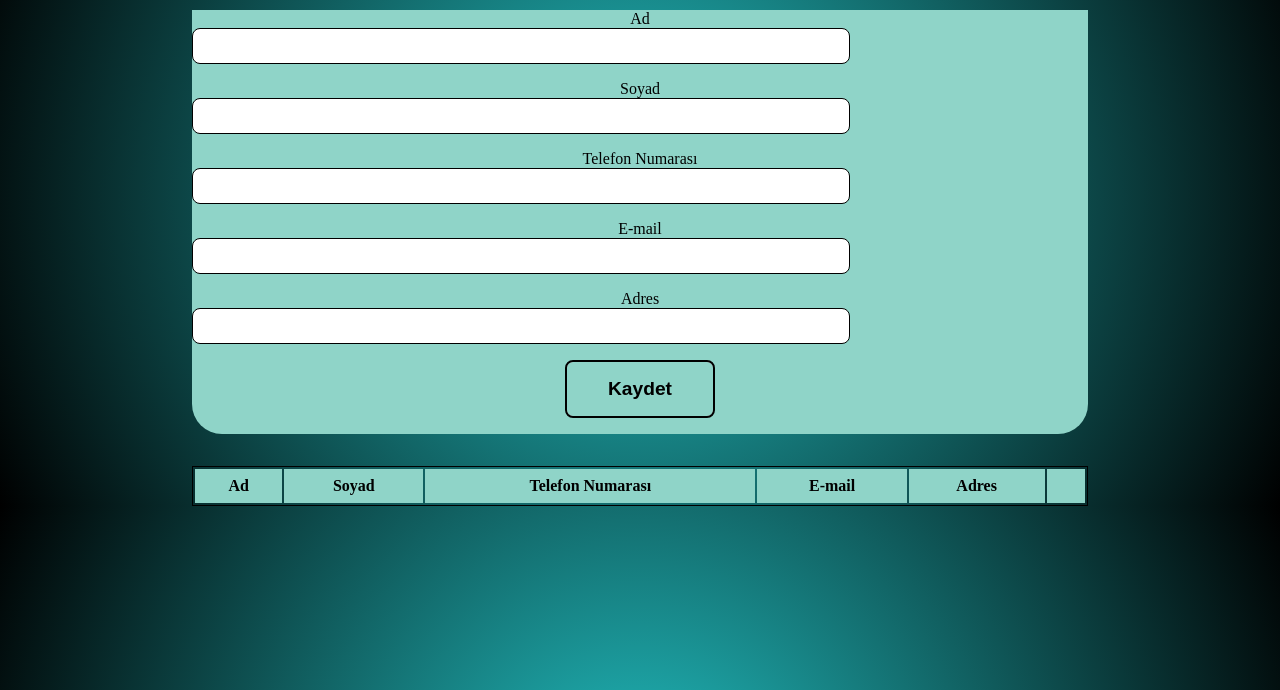
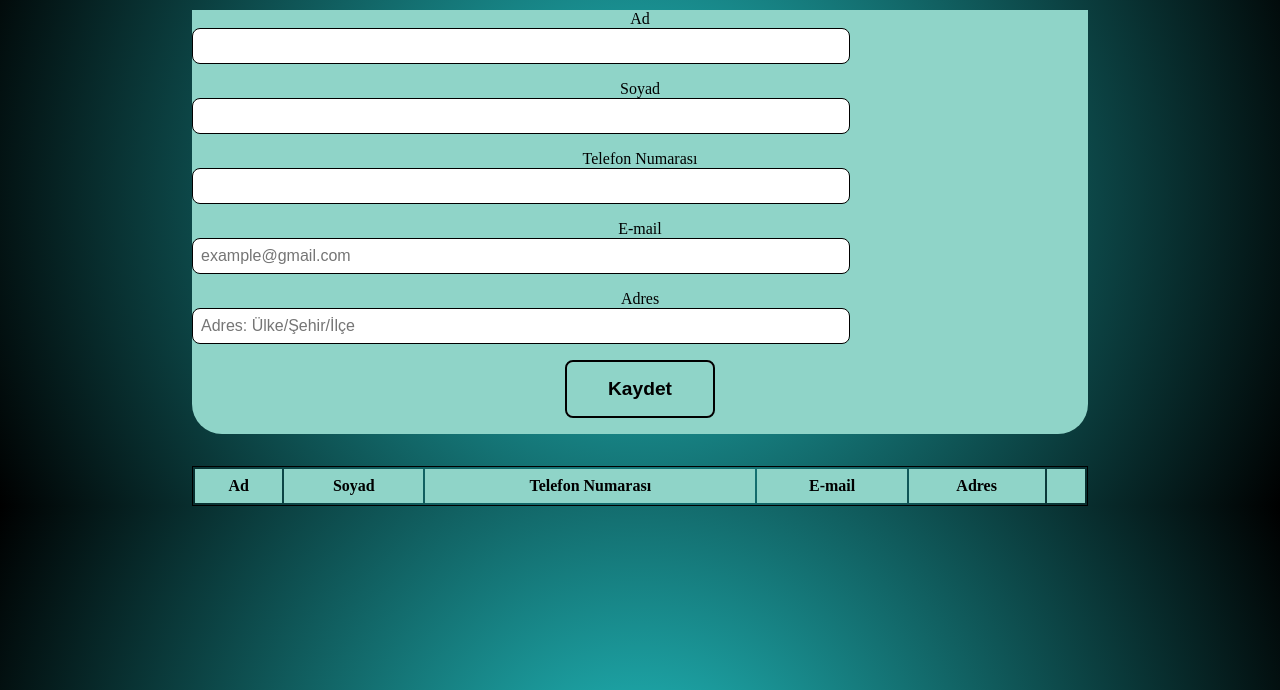
Before and after one commit to Yunuskupucu/REHBER, a plain HTML site: page index.html in a window 1280 px wide. Shown: the part 110-800 px from the top of the page. Drawn offline with Linux system fonts and the light colour scheme; a web font is replaced by a local one.

Commit message:
add the placeholder

```diff
--- a/index.html
+++ b/index.html
@@ -38,10 +38,20 @@
         <input class="form-text" id="tel" type="number" />
 
         <label for="email">E-mail</label>
-        <input class="form-text" id="email" type="text" />
+        <input
+          class="form-text"
+          id="email"
+          type="text"
+          placeholder="example@gmail.com"
+        />
 
-        <label placeholder="Adres Ülke/Şehir/İlçe" for="adres">Adres</label>
-        <input class="form-text" id="adres" type="text" />
+        <label for="adres">Adres</label>
+        <input
+          class="form-text"
+          id="adres"
+          type="text"
+          placeholder="Adres: Ülke/Şehir/İlçe"
+        />
 
         <input class="form-btn third" type="submit" value="Kaydet" />
       </form>
```
